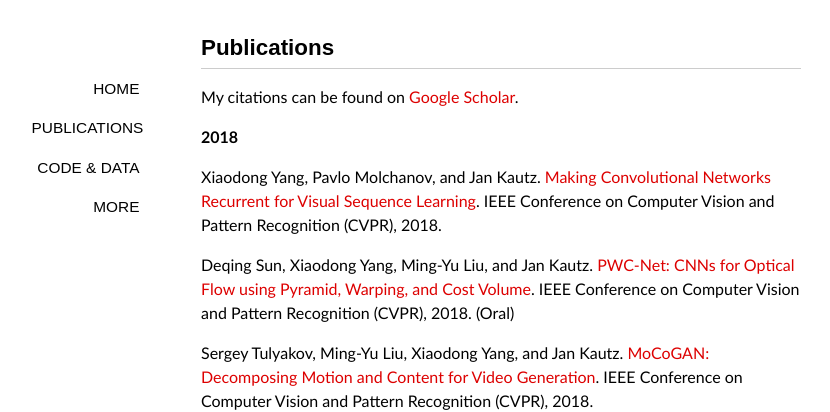
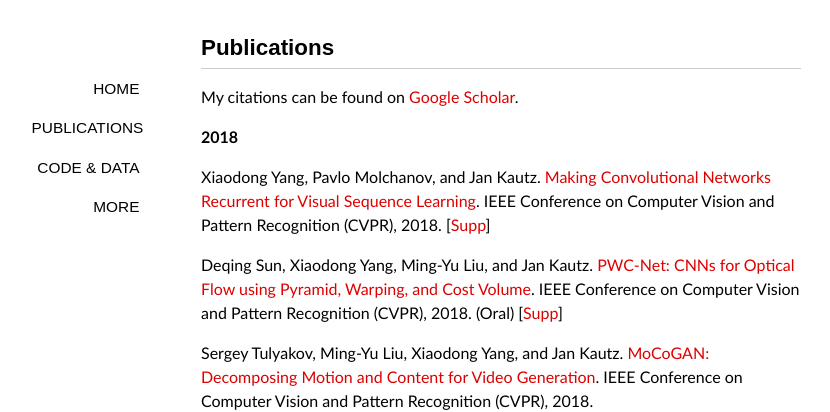
Before and after one commit to xiaodongyang/xiaodongyang.github.io, a Jekyll site: the page built from publications/index.md, in a window 1280 px wide and 900 px high. Shown: the top 412 px of the window, without its empty margins (139-969 px from the left). Built offline with Jekyll 4.4.1, drawn with Linux system fonts in a browser that asks for light colours; some web fonts are replaced.

Commit message:
Update index.md

```diff
--- a/publications/index.md
+++ b/publications/index.md
@@ -9,11 +9,11 @@
 
 **2018**
 
-Xiaodong Yang, Pavlo Molchanov, and Jan Kautz. [Making Convolutional Networks Recurrent for Visual Sequence Learning](). IEEE Conference on Computer Vision and Pattern Recognition (CVPR), 2018.
+Xiaodong Yang, Pavlo Molchanov, and Jan Kautz. [Making Convolutional Networks Recurrent for Visual Sequence Learning](/publications/papers/prernn-cvpr18.pdf). IEEE Conference on Computer Vision and Pattern Recognition (CVPR), 2018. [[Supp](/publications/papers/prernn-supp-cvpr18.pdf)]
 
-Deqing Sun, Xiaodong Yang, Ming-Yu Liu, and Jan Kautz. [PWC-Net: CNNs for Optical Flow using Pyramid, Warping, and Cost Volume](). IEEE Conference on Computer Vision and Pattern Recognition (CVPR), 2018. (Oral)
+Deqing Sun, Xiaodong Yang, Ming-Yu Liu, and Jan Kautz. [PWC-Net: CNNs for Optical Flow using Pyramid, Warping, and Cost Volume](/publications/papers/pwc-cvpr18.pdf). IEEE Conference on Computer Vision and Pattern Recognition (CVPR), 2018. (Oral) [[Supp](/publications/papers/pwc-supp-cvpr18.pdf)]
 
-Sergey Tulyakov, Ming-Yu Liu, Xiaodong Yang, and Jan Kautz. [MoCoGAN: Decomposing Motion and Content for Video Generation](). IEEE Conference on Computer Vision and Pattern Recognition (CVPR), 2018.
+Sergey Tulyakov, Ming-Yu Liu, Xiaodong Yang, and Jan Kautz. [MoCoGAN: Decomposing Motion and Content for Video Generation](/publications/papers/mocogan-cvpr18.pdf). IEEE Conference on Computer Vision and Pattern Recognition (CVPR), 2018.
 
 **2017**
 
```
